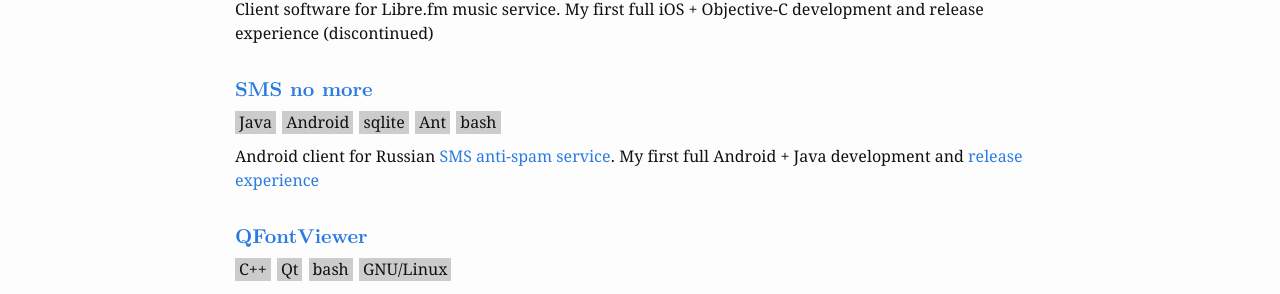
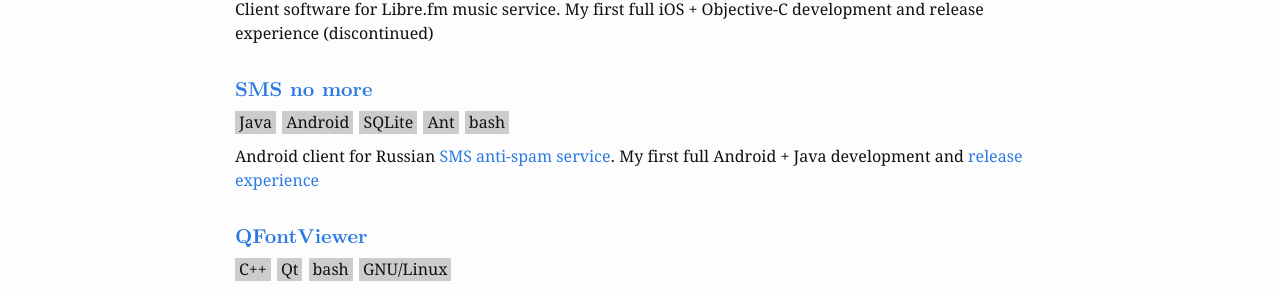
Before and after one commit to alopatindev/alopatindev.github.io, a Jekyll site: the page built from 01_projects.md, in a window 1280 px wide. Shown: the part 676-970 px from the top of the page. Built offline with Jekyll 4.4.1, drawn with Linux system fonts in a browser that asks for light colours.

Commit message:
fix typo

```diff
--- a/01_projects.md
+++ b/01_projects.md
@@ -55,7 +55,7 @@
 <div class="tags">
   <span class="tag">Java</span>
   <span class="tag">Android</span>
-  <span class="tag">sqlite</span>
+  <span class="tag">SQLite</span>
   <span class="tag">Ant</span>
   <span class="tag">bash</span>
 </div>
```
